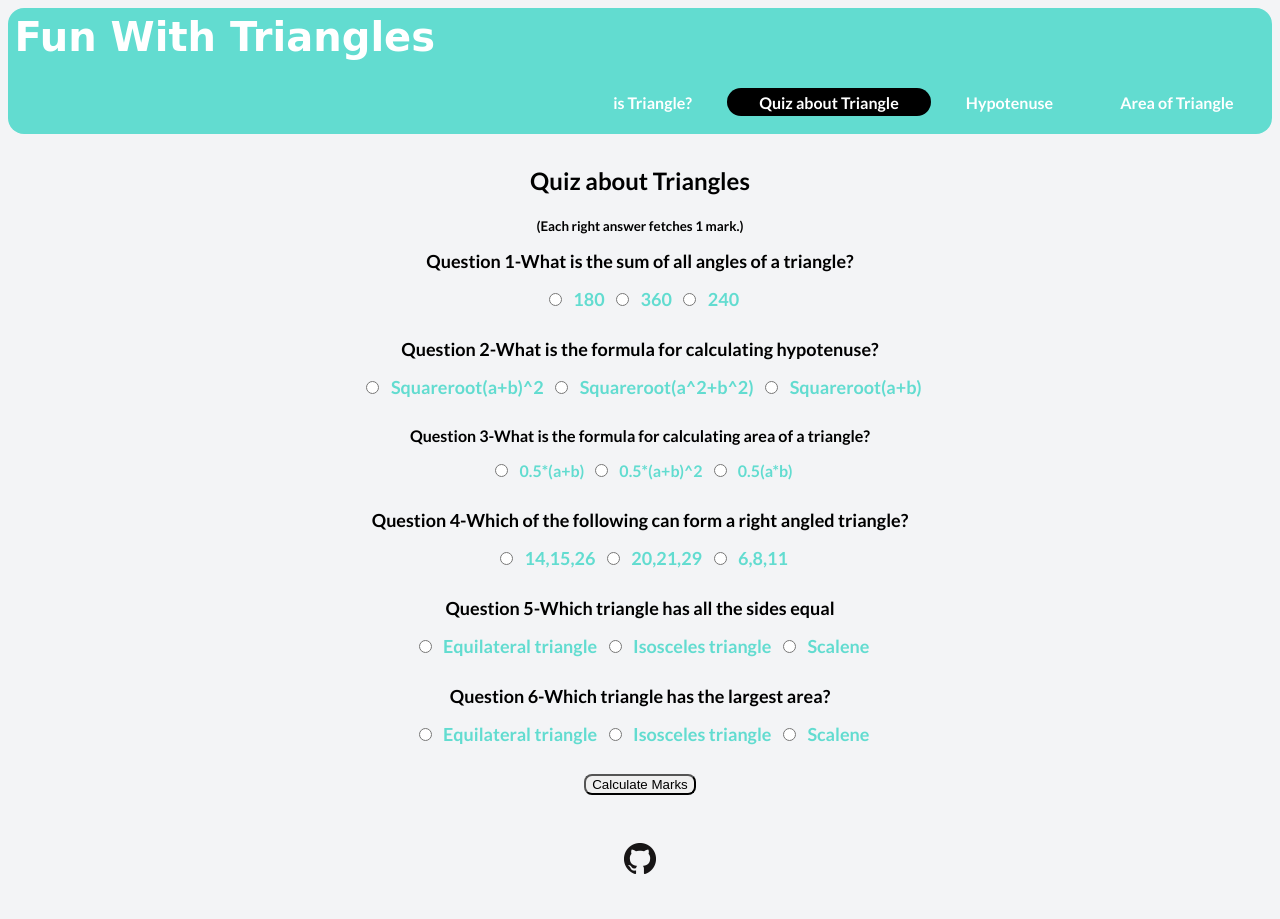
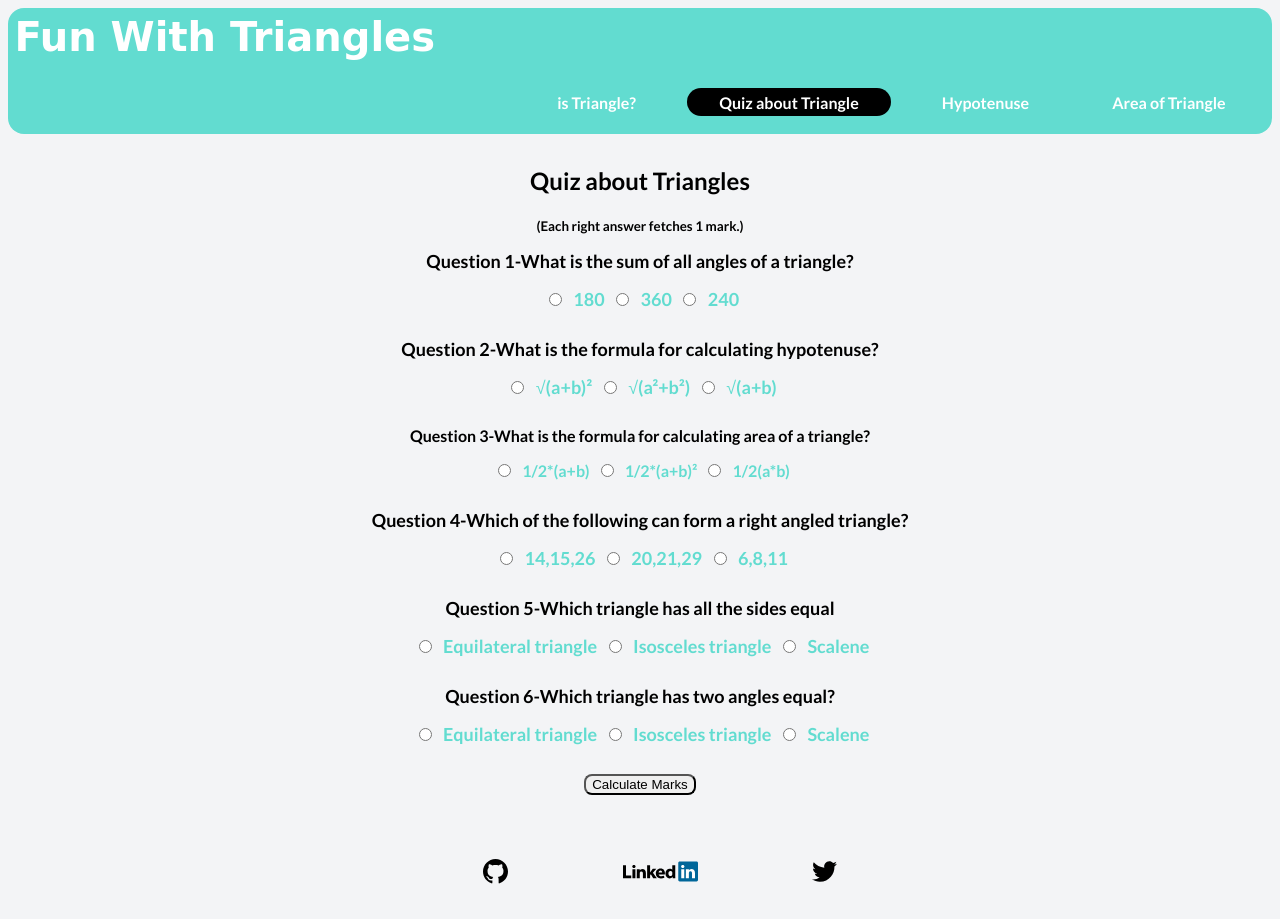
Before and after one commit to rohitrgandhi/markTwelve-fun-with-triangles, a plain HTML site: page index.html in a window 1280 px wide. Before the commit the page ends 886 px from the top, so only its background shows below. Drawn offline with Linux system fonts and the light colour scheme; a web font is replaced by a local one.

Commit message:
refactor: Twitter -LinkedIn links added to footer

```diff
--- a/app-quiz.js
+++ b/app-quiz.js
@@ -5,7 +5,7 @@ const output=document.querySelector("#output");
 
 const calculateButton=document.querySelector("#button");
 
-const correctAnswers=["180","sqrta2pb2","ab","202129","Equilateral","Equilateral"];
+const correctAnswers=["180","sqrta2pb2","ab","202129","Equilateral","Isosceles"];
 
 calculateButton.addEventListener("click",calculateMarks);
 
--- a/index.html
+++ b/index.html
@@ -60,15 +60,15 @@
         <p>Question 2-What is the formula for calculating hypotenuse?</p>
         <label class="question">
             <input type="radio"  value="sqrtapb2" name="question 2"/>
-            Squareroot(a+b)^2
+            √(a+b)²
         </label>
         <label class="question">
             <input type="radio" value="sqrta2pb2" name="question 2"/>
-            Squareroot(a^2+b^2)
+            √(a²+b²)
         </label>
         <label class="question" >
             <input type="radio" value="sqrtapb" name="question 2"/>
-            Squareroot(a+b)
+            √(a+b)
         </label>
     </p>
         </div>
@@ -77,15 +77,15 @@
         <p>Question 3-What is the formula for calculating area of a triangle?</p>
         <label class="question">
             <input type="radio"  value="apb" name="question 3"/>
-            0.5*(a+b)
+            1/2*(a+b)
         </label>
         <label class="question">
             <input type="radio" value="apb2" name="question 3"/>
-            0.5*(a+b)^2
+            1/2*(a+b)²
         </label>
         <label class="question" >
             <input type="radio" value="ab" name="question 3"/>
-            0.5(a*b)
+            1/2(a*b)
         </label>
     </p>
 </div>
@@ -109,7 +109,7 @@
 <!-- 5th question -->
 <div class="question-container">
 <p>Question 5-Which triangle has all the sides equal</p>
-<label class="question"  class="question">
+<label class="question">
     <input type="radio"  value="Equilateral" name="question 5"/>
     Equilateral triangle
 </label>
@@ -117,7 +117,7 @@
     <input type="radio" value="Isosceles" name="question 5"/>
     Isosceles triangle
 </label>
-<label class="question" class="question">
+<label class="question">
     <input type="radio" value="Scalene" name="question 5"/>
     Scalene
 </label>
@@ -125,15 +125,16 @@
 </div>
 <!-- 6th question -->
 <div class="question-container">
-<p>Question 6-Which triangle has the largest area?</p>
-<label class="question"  class="question">
-    <input type="radio"  value="Equilateral" name="question 6"/>
+<p>Question 6-Which triangle has two angles equal?</p>
+<label class="question">
+    <input type="radio" value="Equilateral" name="question 6"/>
     Equilateral triangle
 </label>
-<label class="question">
-    <input type="radio" value="Isosceles" name="question 6"/>
+<label class="question"  class="question">
+    <input type="radio"  value="Isosceles" name="question 6"/>
     Isosceles triangle
 </label>
+
 <label class="question" class="question">
     <input type="radio" value="Scalene" name="question 6"/>
     Scalene
@@ -148,9 +149,26 @@
     <button id="button">Calculate Marks</button>
     <h2 id="output"></h2>
 </main>
-        <footer class="footer">
-            <a target="_blank" href="https://github.com/rohitrgandhi/markTwelve-fun-with-triangles"><img class="footer-image" src="images/GitHub-Mark-32px.png"></a>
-        </footer>
+<footer class="footer">
+    <ul class="list-non-bullet">
+        <li class="list-item-inline" >
+
+            <a class="link" href="https://github.com/rohitrgandhi" target="_blank"><img src="images/git.svg" alt="github" height="25" width="75">
+            </a>
+        </img>
+        </li>
+        <li class="list-item-inline" >
+
+            <a class="link" href="https://www.linkedin.com/in/rohitgandhi0805/" target="_blank">
+                <img src="images/linkedin.svg" alt="linkedin" height="25" width="75" /></a>
+        </li>
+        <li class="list-item-inline" >
+
+            <a target="_blank" class="link" href="https://twitter.com/rohit_0805" target="_blank">
+                <img src="images/twitter.svg" alt="twitter" height="25" width="75"/></a>
+        </li>
+    </ul>
+</footer>
     </body>
     <script src="/app-quiz.js"></script>
 </html>
--- a/style.css
+++ b/style.css
@@ -25,15 +25,7 @@ h1{
     font-weight: bold;
     border-radius: 1rem;
 }
-.list-non-bullet
-{
-    list-style:none;
-}
 
-.list-item-inline
-{
-    display: inline;
-}
 .link-active{
     color:white;
     background-color: black;
@@ -86,7 +78,19 @@ input{
 
 footer {
     text-align: center;
-    bottom: 0;left: 0;
-    right: 0;
-    position:relative;
   }
+
+  .list-non-bullet
+{
+    list-style:none;
+}
+
+.list-item-inline
+{
+    display: inline;
+    padding: 0rem 0.5rem;
+}
+
+  img {
+    padding: 1rem .2rem;
+  }
```
Also changed, not shown: index-area.html (+20 -3 lines), index-hypo.html (+20 -3 lines), index-isTriangle.html (+20 -3 lines), images/GitHub-Mark-32px.png (deleted), images/GitHub-Mark-32px.svg (deleted), images/GitHub-Mark-Light-32px.png (deleted), images/git.svg (added), images/github.svg (deleted), images/linkedin.svg (added), images/right-angled-triangle-area.svg (deleted), images/twitter.svg (added).
